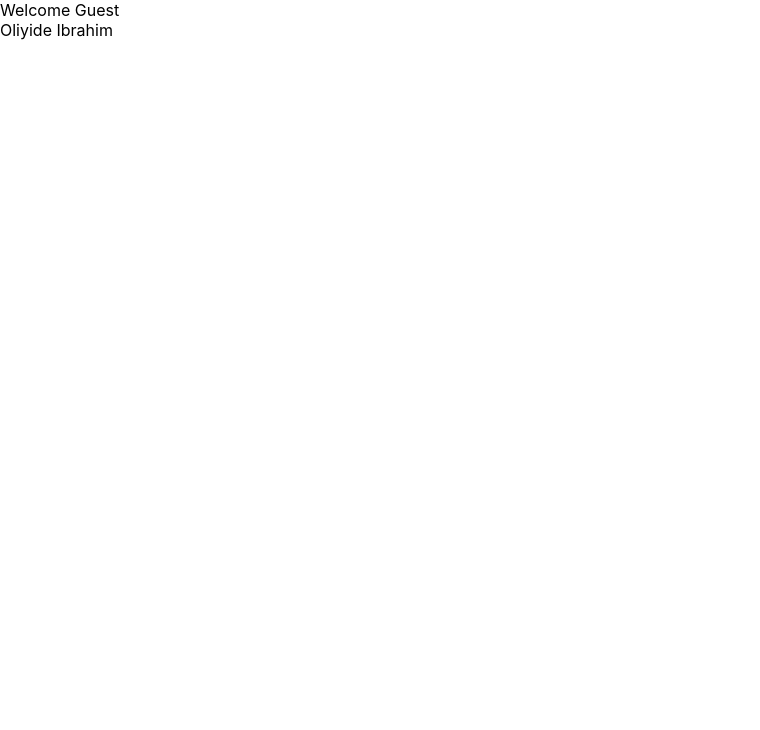
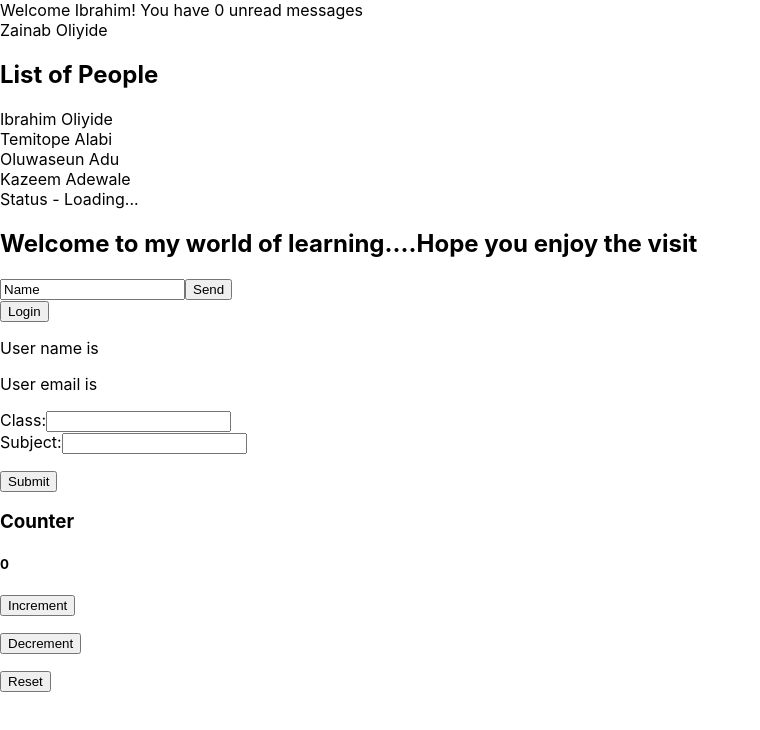
Before and after one commit to IbrahimO123/practice-typescript, a React (Create React App) app: page / in a window 1280 px wide. Shown: the top 730 px of the page, without its empty margins (0-760 px from the left). Built offline with nearby package versions, Linux system fonts and the light colour scheme.

Commit message:
Added the components together

```diff
--- a/src/App.tsx
+++ b/src/App.tsx
@@ -1,15 +1,64 @@
+import { Button } from "./components/Button";
+import { Counter } from "./components/Counter";
 import { Greet } from "./components/Greet";
+import { Heading } from "./components/Heading";
+import { Input } from "./components/Input";
+import { Oscar } from "./components/Oscar";
 import { Person } from "./components/Person";
+import { PersonLists } from "./components/PersonLists";
+import { Status } from "./components/Status";
+import { User } from "./components/User";
+import { UserContextProvider } from "./components/UserContext";
+import { Form } from './components/Form';
 function App() {
   const person = {
-    first: "Ibrahim",
-    last: "Oliyide"
-  }
+    first: "Oliyide",
+    last: "Zainab",
+  };
+  const personList = [
+    {
+      first: "Ibrahim",
+      last: "Oliyide",
+    },
+    {
+      first: "Temitope",
+      last: "Alabi",
+    },
+    {
+      first: "Oluwaseun",
+      last: "Adu",
+    },
+    {
+      first: "Kazeem",
+      last: "Adewale",
+    },
+  ];
   return (
-    <div className="App">
-      <Greet name="Ibrahim" />
-      <Person name={person} />
-    </div>
+    <UserContextProvider>
+      <div className="App">
+        <Greet name="Ibrahim" isLoggedIn={true} />
+        <Person name={person} />
+        <PersonLists names={personList} />
+        <Status status="loading" />
+        <Oscar>
+          <Heading>
+            Welcome to my world of learning....Hope you enjoy the visit
+          </Heading>
+        </Oscar>
+        <Input
+          value="Name"
+          type="text"
+          handleChange={(e) => console.log("Typing ...", e)}
+        />
+        <Button
+          title="Send"
+          handleClick={(e) => console.log("Button Clicked", e)}
+        />
+        <User />
+        <Form/>
+        <Counter />
+      </div>
+    </UserContextProvider>
   );
 }
 
```
